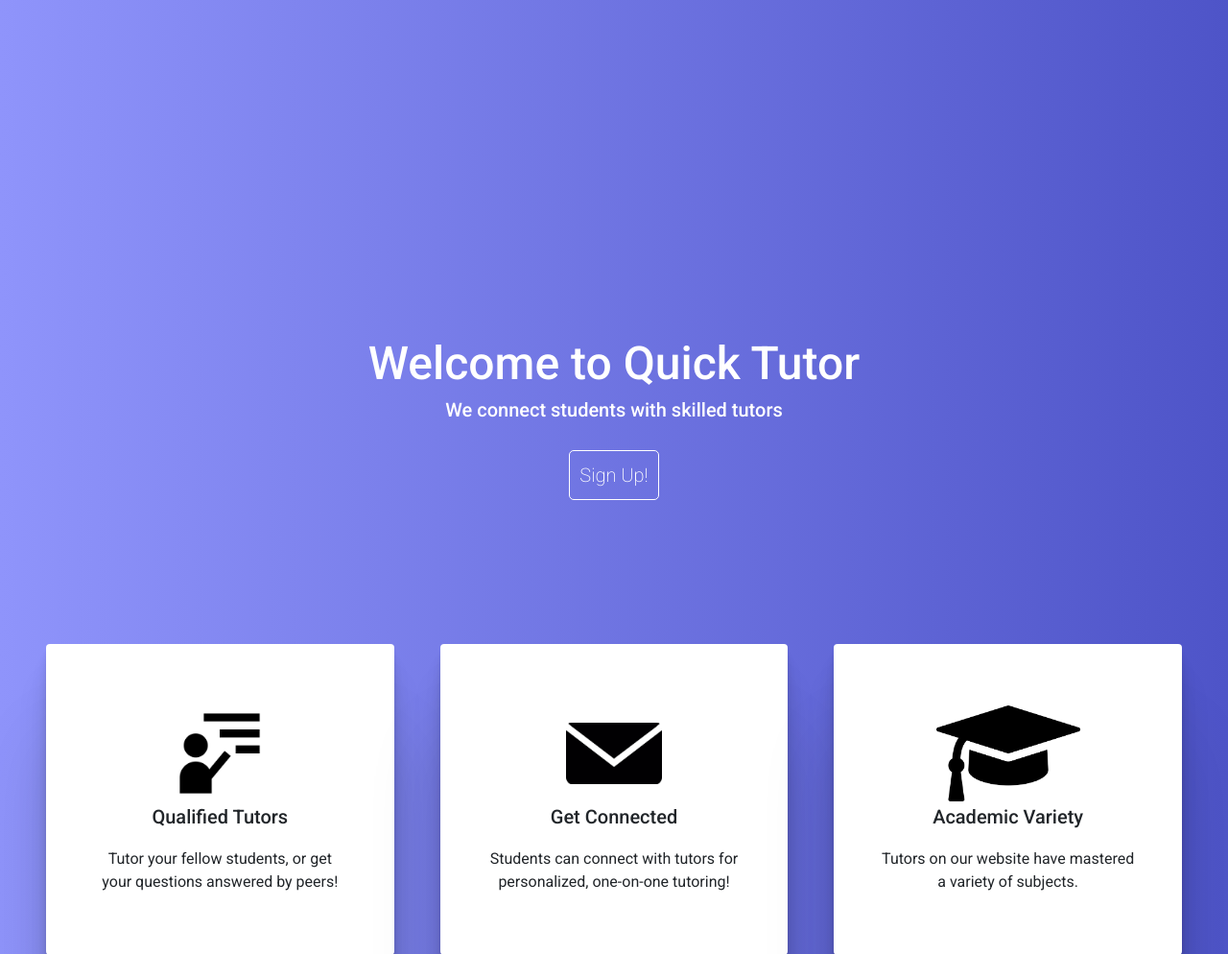
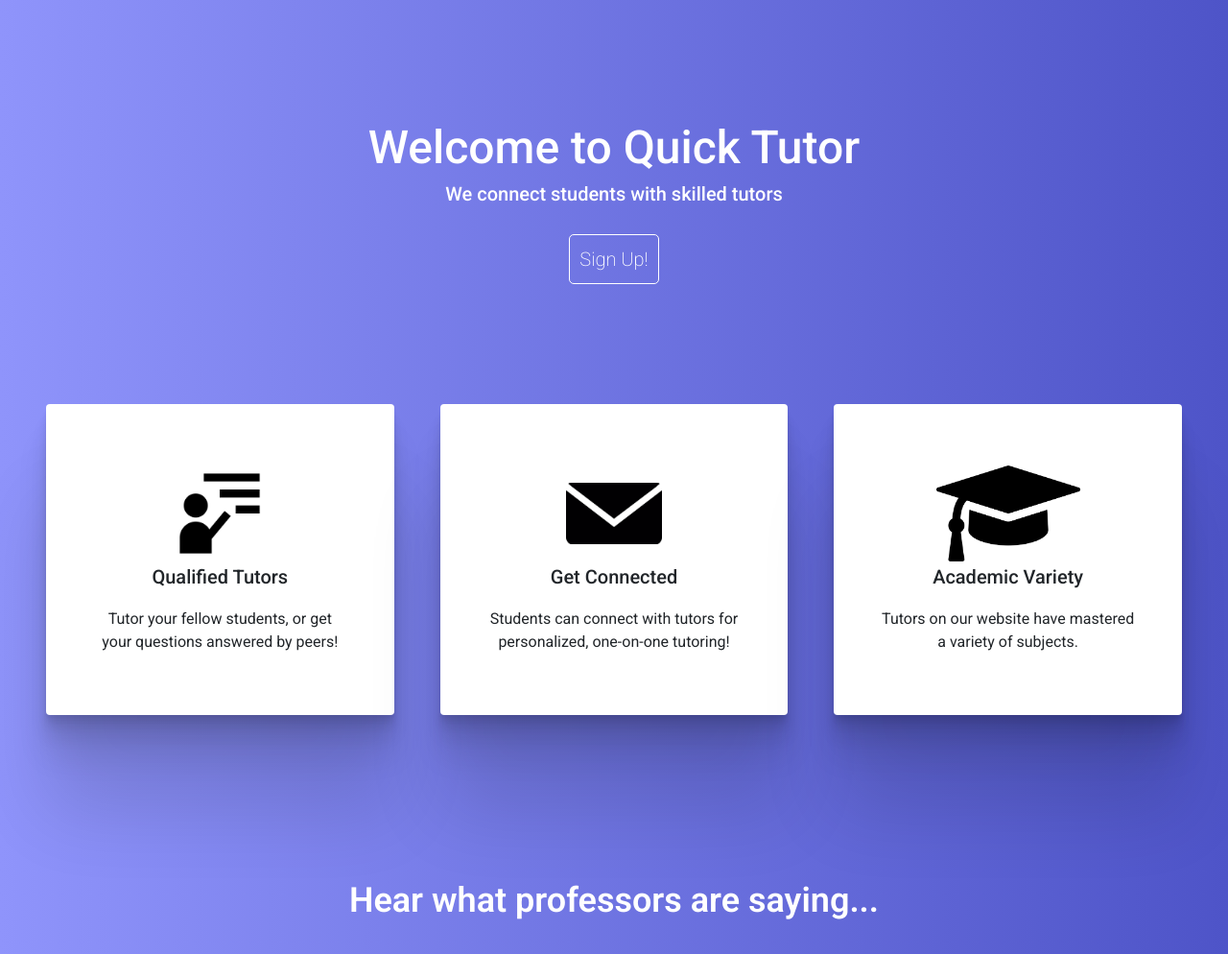
Before and after one commit to HarrisonClark/QuickTutor, a Django app: page / in a window 1280 px wide. Shown: the part 118-1112 px from the top of the page at 96% size. Run offline with Django 3.2, Linux system fonts and the light colour scheme; some libraries are stand-ins or nearby versions.

Commit message:
Homepage Padding Fix

```diff
--- a/study/static/main.css
+++ b/study/static/main.css
@@ -419,8 +419,8 @@ blockquote {
 	height: 100%;
 }
 .banner-container{
-	margin-top: 350px;
-	margin-bottom: 150px;
+	margin-top: 125px;
+	margin-bottom: 125px;
 	color: white;
 }
 
```
